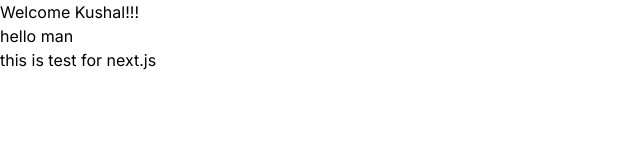
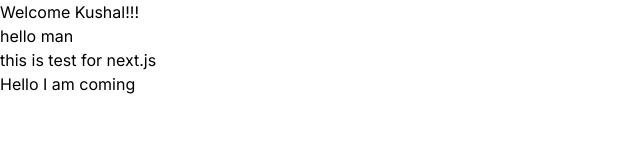
Before and after one commit to kushalBhetuwal/NextJSProject, a Next.js app: page / in a window 1280 px wide. Shown: the top 162 px of the page, without its empty margins (0-640 px from the left). Built offline with nearby package versions, Linux system fonts and the light colour scheme.

Commit message:
implementing tailwind config and styles

```diff
--- a/app/page.tsx
+++ b/app/page.tsx
@@ -4,6 +4,7 @@ export default function Home() {
       <h1 className="h1-bold">Welcome Kushal!!!</h1>
       <h2 className="h2-bold">hello man</h2>
       <h3 className="h3-bold">this is test for next.js</h3>
+      <h4 className="base-bold">Hello I am coming</h4>
     </div>
   )
 }
```
